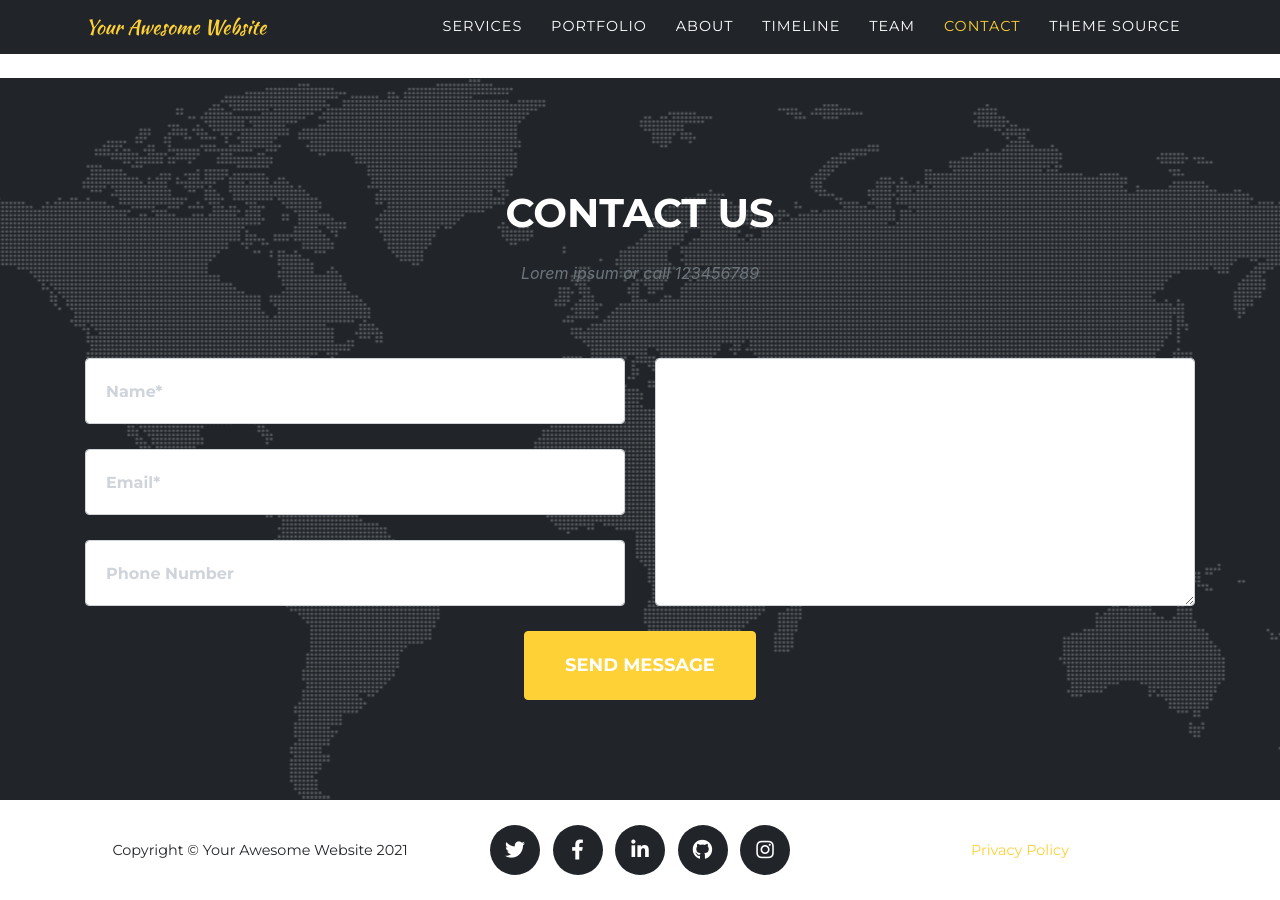
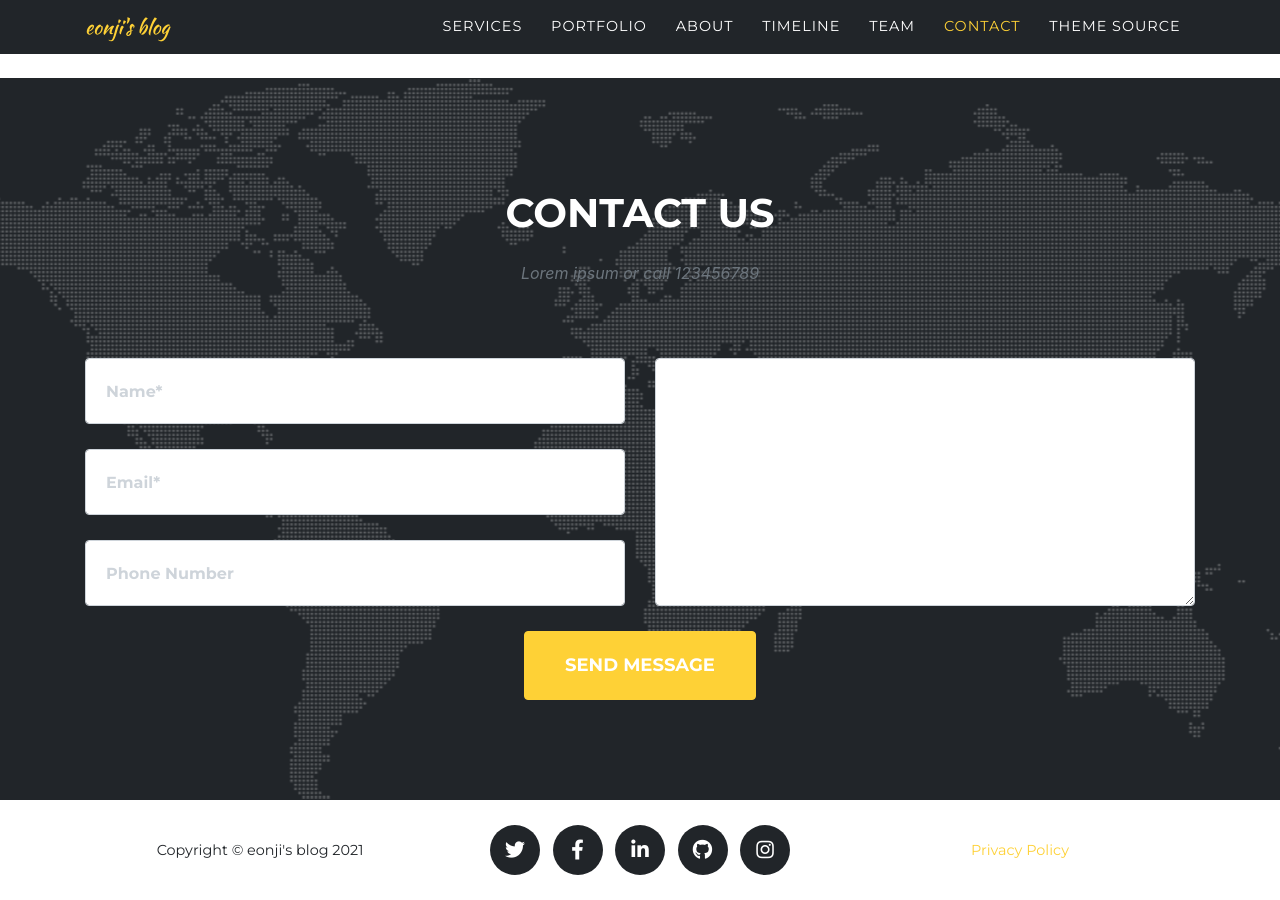
Before and after one commit to Eonji-sw/Eonji-sw.github.io, a Jekyll site: the page built from index.md, in a window 1280 px wide and 900 px high, scrolled down 5690 px. Built offline with Jekyll 4.4.1, drawn with Linux system fonts in a browser that asks for light colours; some web fonts are replaced.

```diff
--- a/_config.yml
+++ b/_config.yml
@@ -16,10 +16,10 @@ theme: jekyll-agency
 url    : "https://eonji-sw.github.io" # the base hostname & protocol for your site, e.g. http://example.com
 baseurl: "" # the subpath of your site, e.g. /blog
 
-title      : Your Awesome Website
-email      : your-email@example.com #this is also the email contact forms will go to
+title      : eonji's blog
+email      : ki6z2n5u1m@kookmin.ac.kr #this is also the email contact forms will go to
 description: "Site description"
-author     : Your Name
+author     : Kim EonJi
 # logo:     #optional, defaults to site title
   # path: assets\img\clients\creative-market.jpg
   # height: 60 #height in px, defaults to 52px
```
Also changed, not shown: 6 other files.
